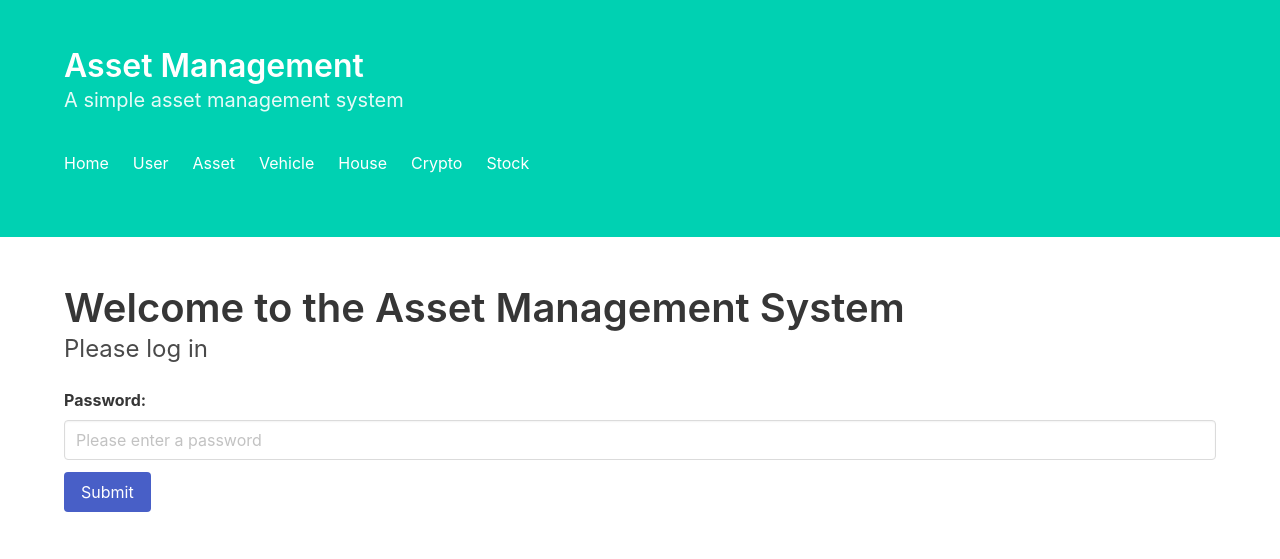
After one commit to SilencePaul/4FD3-Project, a Django app: page /login in a window 1280 px wide. The commit adds this page. Shown: the top 559 px of the page. Run offline with Django 5.2, Linux system fonts and the light colour scheme; some libraries are stand-ins or nearby versions.

Commit message:
add login

```diff
--- a/aerc_project/aerc_project/urls.py
+++ b/aerc_project/aerc_project/urls.py
@@ -18,6 +18,6 @@ from django.contrib import admin
 from django.urls import include, path
 
 urlpatterns = [
+    path("admin/", admin.site.urls),
     path('', include('aerc_website.urls')),
-    path("admin/", admin.site.urls),
 ]
--- a/aerc_project/aerc_website/models.py
+++ b/aerc_project/aerc_website/models.py
@@ -29,7 +29,7 @@ class User(AbstractUser):
     first_name = models.CharField("first name", max_length=255, blank=True)
     last_name = models.CharField("last name", max_length=255, blank=True)
     gender = models.CharField(choices=GENDER_CHOICE, max_length=1, default='N')
-    age =  models.SmallIntegerField(default=18)
+    age = models.SmallIntegerField(default=18)
     profile = models.ImageField(upload_to=profile_path, default="")
 
 
--- a/aerc_project/aerc_website/templates/base.html
+++ b/aerc_project/aerc_website/templates/base.html
@@ -54,6 +54,17 @@
                                     Stock
                                 </a>
                             </div>
+                            <div class="navbar-end">
+                                {% if request.path != '/login' %}
+                                    <div class="navbar-item">
+                                        <div class="buttons">
+                                          <a class="button is-danger is-outlined" href="/logout">
+                                            Log Out
+                                          </a>
+                                        </div>
+                                    </div>
+                                {% endif %}
+                            </div>
                         </div>
                     </nav>
                 </div>
--- a/aerc_project/aerc_website/templates/crypto/detail.html
+++ b/aerc_project/aerc_website/templates/crypto/detail.html
@@ -11,6 +11,7 @@
             {% endif %}
         </p>
         <form action="crypto" method="post">
+            {% csrf_token %}
             <input name="id" type="hidden" value="{% if data.id > 0 %}{{ data.id }}{% else %}0{% endif %}">
             <div class="field">
                 <label class="label">Coin Name</label>
--- a/aerc_project/aerc_website/templates/house/detail.html
+++ b/aerc_project/aerc_website/templates/house/detail.html
@@ -11,6 +11,7 @@
             {% endif %}
         </p>
         <form action="house" method="post">
+            {% csrf_token %}
             <input name="id" type="hidden" value="{% if data.id > 0 %}{{ data.id }}{% else %}0{% endif %}">
             <div class="field">
                 <label class="label">Property Type</label>
--- /dev/null
+++ b/aerc_project/aerc_website/templates/login.html
@@ -0,0 +1,24 @@
+{% extends "base.html" %}
+{% block content %}
+<section class="section">
+    <div class="container">
+        <h2 class="title is-2">Welcome to the Asset Management System</h2>
+        <p class="subtitle is-4">Please log in</p>
+        <form action="/login" method="POST">
+            {% csrf_token %}
+            <div class="field">
+                <label class="label">Password:</label>
+                <div class="control">
+                    <input class="input {% if msg %}is-danger{% endif %}" type="text" name="password" placeholder="Please enter a password">
+                </div>
+                <p class="help is-danger">{{msg}}</p>
+            </div>
+            <div class="field">
+                <div class="control">
+                    <button class="button is-link" type="submit">Submit</button>
+                </div>
+            </div>
+        </form>
+    </div>
+</section>
+{% endblock %}
--- a/aerc_project/aerc_website/templates/stock/detail.html
+++ b/aerc_project/aerc_website/templates/stock/detail.html
@@ -11,6 +11,7 @@
             {% endif %}
         </p>
         <form action="stock" method="post">
+            {% csrf_token %}
             <input name="id" type="hidden" value="{% if data.id > 0 %}{{ data.id }}{% else %}0{% endif %}">
             <div class="field">
                 <label class="label">Share</label>
--- a/aerc_project/aerc_website/templates/vehicle/detail.html
+++ b/aerc_project/aerc_website/templates/vehicle/detail.html
@@ -11,6 +11,7 @@
                 {% endif %}
             </p>
             <form action="vehicle" method="post">
+                {% csrf_token %}
                 <input name="id" type="hidden" value="{% if data.id > 0 %}{{ data.id }}{% else %}0{% endif %}">
                 <div class="field">
                     <label class="label">Brand</label>
--- a/aerc_project/aerc_website/urls.py
+++ b/aerc_project/aerc_website/urls.py
@@ -20,6 +20,8 @@ from . import views
 
 urlpatterns = [
     path('', views.index, name='index'),
+    path('login', views.login, name='login'),
+    path('logout', views.logout, name='logout'),
     path('vehicle', views.vehicle, name='vehicle'),
     path('house', views.house, name='house'),
     path('crypto', views.crypto, name='crypto'),
--- a/aerc_project/aerc_website/views.py
+++ b/aerc_project/aerc_website/views.py
@@ -4,6 +4,11 @@ import requests
 from .models import Vehicle, House, Crypto, Stock, User, Asset, AssetType
 from enum import Enum, auto
 from django.views.decorators.csrf import csrf_protect, csrf_exempt
+from django.core.cache import cache
+from datetime import timedelta
+
+IS_LOGGED = "isLogged"
+PASSWORD = "4fd3"
 
 class VIEWTYPE(Enum):
     list = auto()
@@ -11,7 +16,26 @@ class VIEWTYPE(Enum):
 
 # Create your views here.
 
+def login(request):
+    context = {}
+    if request.method == "POST":
+        if PASSWORD == request.POST.get('password', None):
+            cache.set(IS_LOGGED, True, 86400)
+            return redirect('index')
+        else:
+            context['msg'] = "Password is wrong!"
+            return render(request, 'login.html', context)
+    else:
+        return render(request, 'login.html')
+
+def logout(request):
+    if cache.get(IS_LOGGED, False):
+        cache.delete(IS_LOGGED)
+    return redirect('login')
+
 def index(request):
+    if cache.get(IS_LOGGED, False) is not True:
+        return redirect('login')
     context = {}
     if request.method == "POST":
         stock = request.POST.get('stock', None)
@@ -27,8 +51,9 @@ def index(request):
     else:
         return render(request, 'index.html')
 
-@csrf_exempt
 def vehicle(request):
+    if cache.get(IS_LOGGED, False) is not True:
+        return redirect('login')
     context = {}
     if request.method == "GET":
         viewtype = request.GET.get('vt', 'list')
@@ -84,8 +109,9 @@ def vehicle(request):
         asset.save()
         return redirect('vehicle')
 
-@csrf_exempt
 def house(request):
+    if cache.get(IS_LOGGED, False) is not True:
+        return redirect('login')
     context = {}
     if request.method == "GET":
         viewtype = request.GET.get('vt', 'list')
@@ -143,8 +169,9 @@ def house(request):
         asset.save()
         return redirect('house')
 
-@csrf_exempt
 def crypto(request):
+    if cache.get(IS_LOGGED, False) is not True:
+        return redirect('login')
     context = {}
     if request.method == "GET":
         viewtype = request.GET.get('vt', 'list')
@@ -194,8 +221,9 @@ def crypto(request):
         asset.save()
         return redirect('crypto')
 
-@csrf_exempt
 def stock(request):
+    if cache.get(IS_LOGGED, False) is not True:
+        return redirect('login')
     context = {}
     if request.method == "GET":
         viewtype = request.GET.get('vt', 'list')
@@ -286,6 +314,8 @@ def stock_search(request, stock_ticker):
         return render(request, '_stock_verify.html', context)
 
 def user(request):
+    if cache.get(IS_LOGGED, False) is not True:
+        return redirect('login')
     context = {}
     if request.method == "GET":
         total = User.objects.count()
@@ -303,6 +333,8 @@ def user(request):
         return render(request, 'user/index.html', context)
 
 def asset(request):
+    if cache.get(IS_LOGGED, False) is not True:
+        return redirect('login')
     context = {}
     if request.method == "GET":
         total = Asset.objects.count()
```
Also changed, not shown: aerc_project/aerc_project/settings.py (+8 -1 lines), aerc_project/db.sqlite3.
